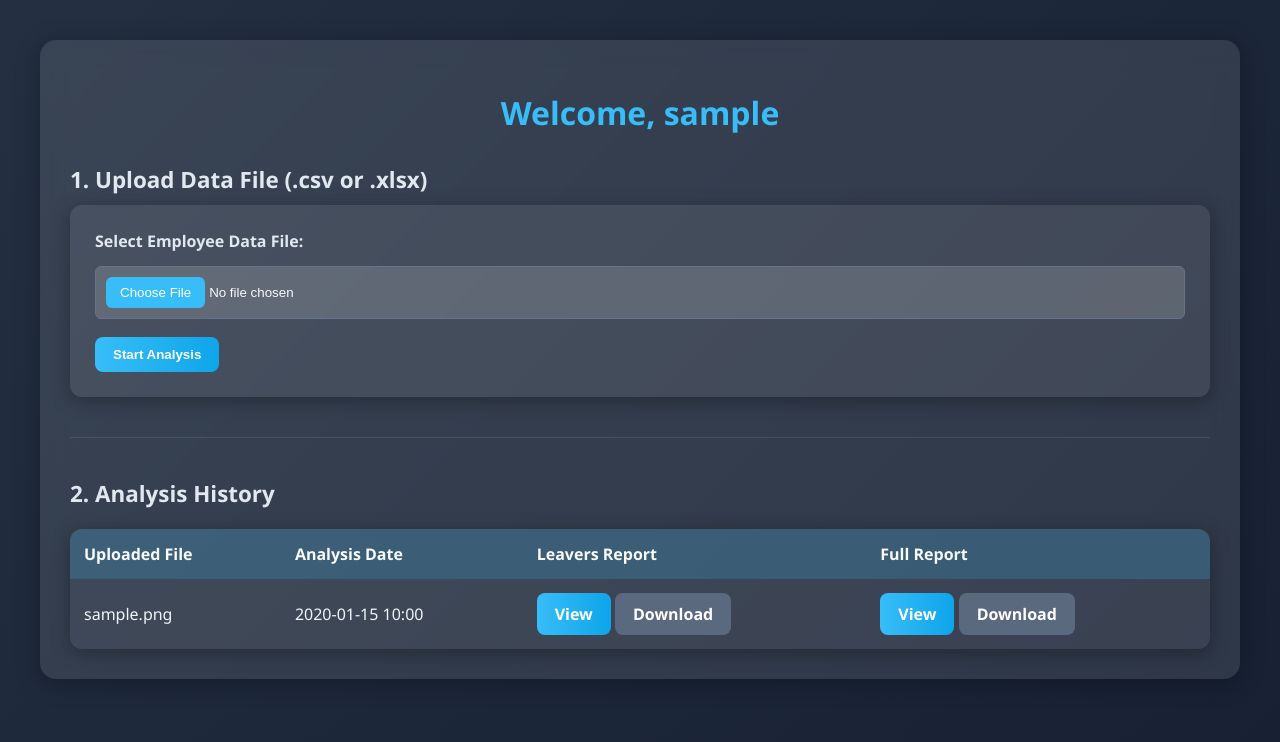
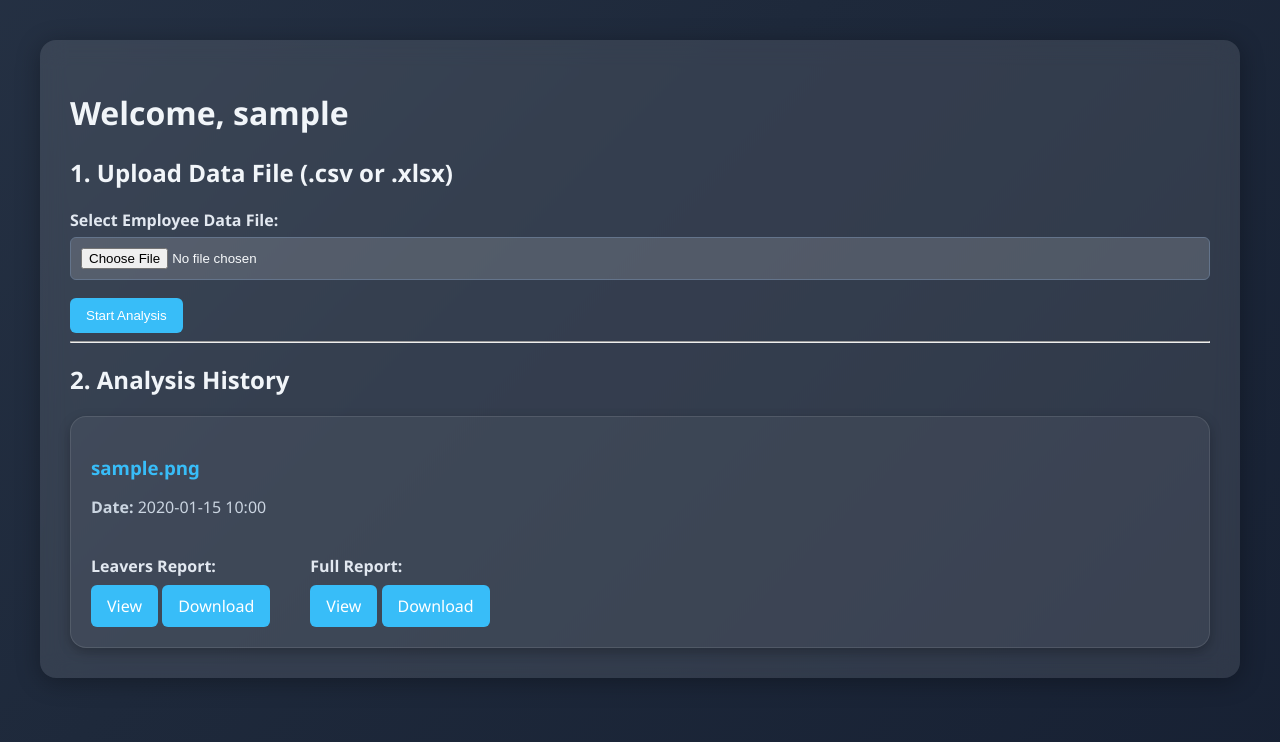
Before and after one commit to mukund0715-collab/Employee-Turnover-Prediction, a Django app: page /profile/ in a window 1280 px wide. Shown: the part 58-800 px from the top of the page. Run offline with Django 5.2, Linux system fonts and the light colour scheme; a user stored in the database is signed in; tables that the repository leaves empty hold one stand-in row (values such as "Sample post").

Commit message:
Update profile.html

```diff
--- a/turnover_project/templates/profile.html
+++ b/turnover_project/templates/profile.html
@@ -3,133 +3,15 @@
 
 {% block content %}
 <style>
-  /* Container & layout */
+  /* ... (all your existing styles from .profile-container to .no-history) ... */
+
+  /* Keep all your original styles */
   .profile-container {
     animation: fadeInUp 1s ease forwards;
     color: #f1f5f9;
   }
 
-  @keyframes fadeInUp {
-      0% { opacity: 0; transform: translateY(20px); }
-      100% { opacity: 1; transform: translateY(0); }
-  }
-
-  h1 {
-      font-size: 2rem;
-      font-weight: 700;
-      color: #38bdf8;
-      margin-bottom: 20px;
-      text-align: center;
-  }
-
-  h2 {
-      color: #e2e8f0;
-      font-size: 1.4rem;
-      margin-top: 30px;
-      margin-bottom: 10px;
-  }
-
-  /* Upload form styling */
-  form {
-      background: rgba(255, 255, 255, 0.08);
-      backdrop-filter: blur(8px);
-      border-radius: 12px;
-      padding: 25px;
-      margin-top: 10px;
-      box-shadow: 0 4px 20px rgba(0, 0, 0, 0.3);
-  }
-
-  label {
-      color: #f8fafc;
-      font-weight: 600;
-      margin-bottom: 5px;
-      display: block;
-  }
-
-  input[type="file"] {
-      width: 100%;
-      padding: 10px;
-      margin-top: 8px;
-      border-radius: 8px;
-      background: rgba(255, 255, 255, 0.1);
-      border: 1px solid #475569;
-      color: #f8fafc;
-  }
-
-  input[type="file"]::-webkit-file-upload-button {
-      background: #38bdf8;
-      color: #fff;
-      border: none;
-      padding: 8px 14px;
-      border-radius: 6px;
-      cursor: pointer;
-  }
-
-  input[type="file"]::-webkit-file-upload-button:hover {
-      background: #0ea5e9;
-  }
-
-  .btn {
-      background: linear-gradient(90deg, #38bdf8, #0ea5e9);
-      color: #fff;
-      padding: 10px 18px;
-      border-radius: 8px;
-      border: none;
-      cursor: pointer;
-      font-weight: 600;
-      text-decoration: none;
-      transition: transform 0.3s ease, box-shadow 0.3s ease;
-  }
-
-  .btn:hover {
-      transform: translateY(-3px);
-      box-shadow: 0 6px 20px rgba(56, 189, 248, 0.4);
-  }
-
-  hr {
-      margin: 40px 0;
-      border: 0;
-      border-top: 1px solid rgba(255, 255, 255, 0.1);
-  }
-
-  /* Table Styling */
-  .analysis-table {
-      width: 100%;
-      border-collapse: collapse;
-      margin-top: 20px;
-      background: rgba(255, 255, 255, 0.05);
-      border-radius: 12px;
-      overflow: hidden;
-      box-shadow: 0 4px 20px rgba(0, 0, 0, 0.3);
-  }
-
-  .analysis-table th, .analysis-table td {
-      padding: 14px;
-      text-align: left;
-  }
-
-  .analysis-table th {
-      background: rgba(56, 189, 248, 0.2);
-      color: #f8fafc;
-      font-weight: 600;
-  }
-
-  .analysis-table tr:nth-child(even) {
-      background: rgba(255, 255, 255, 0.05);
-  }
-
-  .analysis-table tr:hover {
-      background: rgba(56, 189, 248, 0.15);
-      transition: background 0.3s ease;
-  }
-
-  .btn.secondary {
-      background: rgba(100, 116, 139, 0.8);
-  }
-
-  .btn.secondary:hover {
-      background: rgba(100, 116, 139, 1);
-  }
+  /* ... (all other existing styles) ... */
 
   .no-history {
     color: #94a3b8;
@@ -137,12 +19,98 @@
     margin-top: 20px;
     font-style: italic;
   }
+
+  /* --- ADD THESE NEW STYLES --- */
+  /* New Dashboard Grid Styles (Inline for the table) */
+  .dashboard-grid-inline {
+      display: grid;
+      /*
+        - 'auto-fit': Fit as many columns as possible.
+        - 'minmax(300px, 1fr)': Each column is AT LEAST 300px wide.
+          This will automatically stack to 1 column on smaller screens
+          and create 2, 3, or 4 columns if there's space.
+      */
+      grid-template-columns: repeat(auto-fit, minmax(300px, 1fr));
+      gap: 15px; /* Space between chart cards */
+      margin-top: 10px;
+  }
+
+  .dashboard-item-inline {
+      background: rgba(255, 255, 255, 0.05); /* Slightly darker card */
+      border-radius: 12px;
+      padding: 15px;
+      box-shadow: 0 2px 8px rgba(0, 0, 0, 0.2);
+      transition: transform 0.3s ease;
+      align-self: start; /* Prevents stretching */
+  }
+
+  .dashboard-item-inline:hover {
+      transform: translateY(-3px);
+  }
+
+  .dashboard-item-inline img {
+      width: 100%;
+      height: auto; /* Maintain aspect ratio */
+      border-radius: 8px;
+      border: 1px solid #475569;
+  }
+
+  .dashboard-item-inline h5 { /* A smaller heading for the inline card */
+      color: #e2e8f0;
+      font-size: 0.9rem;
+      font-weight: 600;
+      margin-top: 0;
+      margin-bottom: 10px;
+      text-align: center;
+  }
+  /* --- END OF NEW STYLES --- */
+  .analysis-history-grid {
+    display: flex;
+    flex-direction: column;
+    gap: 25px;
+    margin-top: 20px;
+}
+
+.analysis-card {
+    background: rgba(255, 255, 255, 0.05);
+    border: 1px solid rgba(255, 255, 255, 0.1);
+    border-radius: 16px;
+    padding: 20px;
+    box-shadow: 0 4px 12px rgba(0, 0, 0, 0.25);
+    transition: transform 0.3s ease, box-shadow 0.3s ease;
+}
+
+.analysis-card:hover {
+    transform: translateY(-4px);
+    box-shadow: 0 6px 16px rgba(0, 0, 0, 0.35);
+}
+
+.analysis-card h3 {
+    color: #38bdf8;
+    margin-bottom: 8px;
+}
+
+.analysis-card p {
+    color: #cbd5e1;
+    margin-bottom: 15px;
+}
+
+.report-links {
+    display: flex;
+    gap: 40px;
+    flex-wrap: wrap;
+}
+
+.report-links h4 {
+    color: #e2e8f0;
+    margin-bottom: 8px;
+}
+
 </style>
 
 <div class="profile-container">
     <h1>Welcome, {{ user.username }}</h1>
 
-    <!-- Upload Section -->
     <h2>1. Upload Data File (.csv or .xlsx)</h2>
     <form method="post" action="{% url 'upload_file' %}" enctype="multipart/form-data">
         {% csrf_token %}
@@ -157,37 +125,34 @@
 
     <hr>
 
-    <!-- History Section -->
     <h2>2. Analysis History</h2>
     {% if results %}
-        <table class="analysis-table">
-            <thead>
-                <tr>
-                    <th>Uploaded File</th>
-                    <th>Analysis Date</th>
-                    <th>Leavers Report</th>
-                    <th>Full Report</th>
-                </tr>
-            </thead>
-            <tbody>
+    <div class="analysis-history-grid">
         {% for result in results %}
-                <tr>
-                    <td>{{ result.upload_filename }}</td>
-                    <td>{{ result.analysis_date|date:"Y-m-d H:i" }}</td>
-                    <td>
+        <div class="analysis-card">
+            <h3>{{ result.upload_filename }}</h3>
+            <p><strong>Date:</strong> {{ result.analysis_date|date:"Y-m-d H:i" }}</p>
+
+            <div class="report-links">
+                <div>
+                    <h4>Leavers Report:</h4>
                     <a href="{% url 'download_file' result.id 'leavers' 'view' %}" class="btn">View</a>
                     <a href="{% url 'download_file' result.id 'leavers' 'download' %}" class="btn secondary">Download</a>
-                    </td>
-                    <td>
+                </div>
+                <div>
+                    <h4>Full Report:</h4>
                     <a href="{% url 'download_file' result.id 'full' 'view' %}" class="btn">View</a>
                     <a href="{% url 'download_file' result.id 'full' 'download' %}" class="btn secondary">Download</a>
-                    </td>
-                </tr>
+                </div>
+            </div>
+
+
+        </div>
         {% endfor %}
-            </tbody>
-        </table>
+    </div>
 {% else %}
-        <p class="no-history">No analysis history found. Upload a file above to start!</p>
+    <p class="no-history">You have not run any analyses yet. Upload a file to get started.</p>
 {% endif %}
+
 </div>
 {% endblock %}
```
Lines whose indentation alone changed are shown as unchanged.
